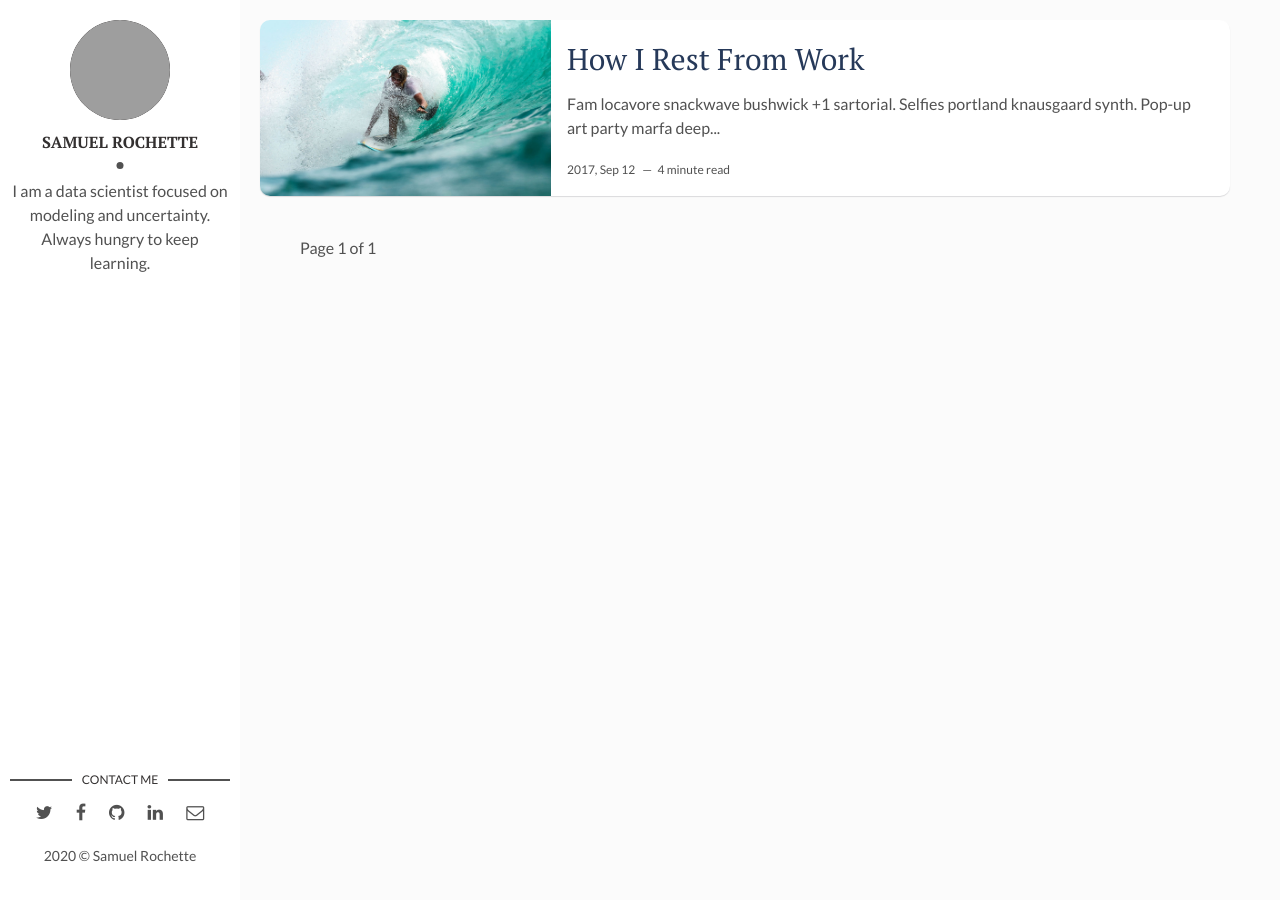
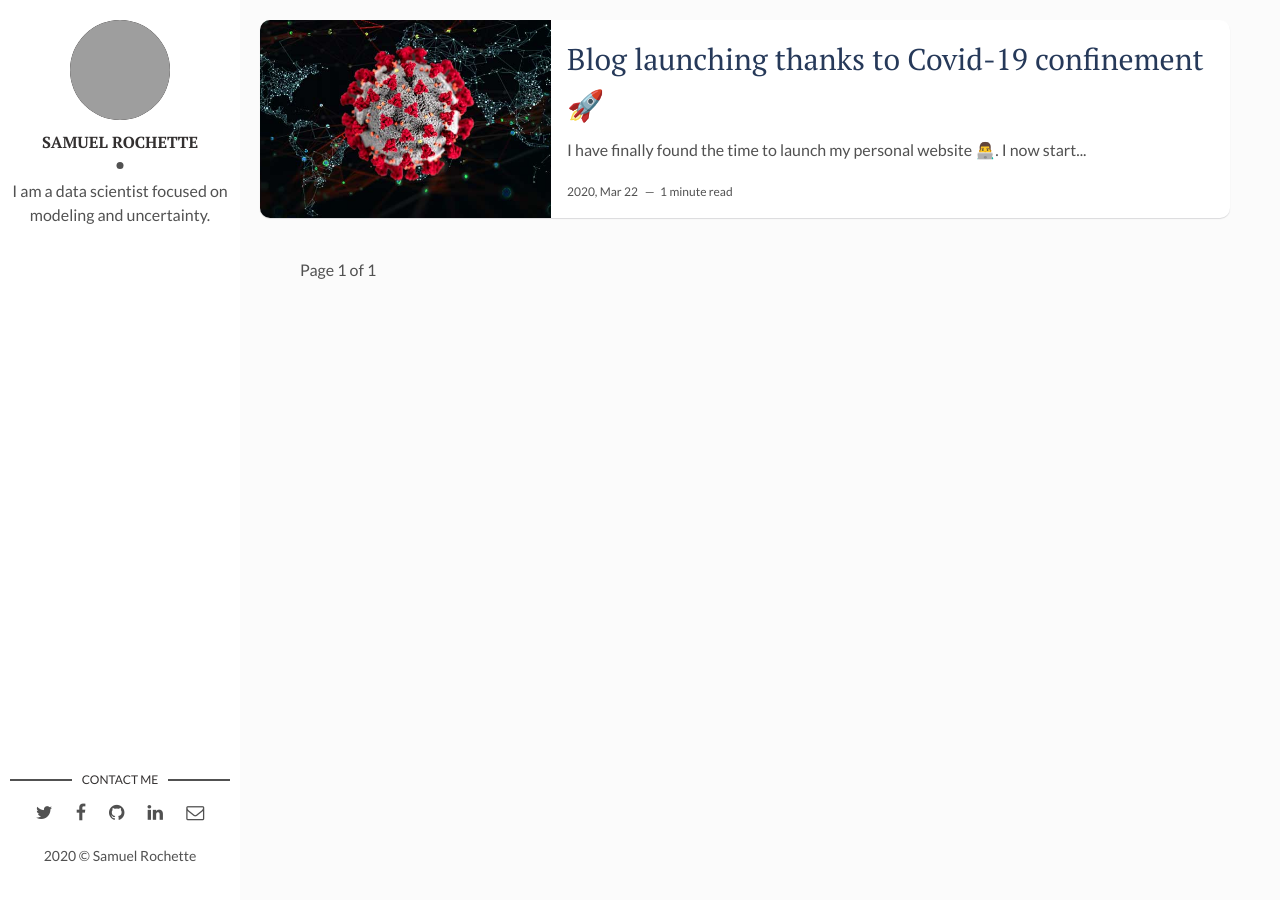
Before and after one commit to Saxamos/Saxamos.github.io, a Jekyll site: the page built from index.html, in a window 1280 px wide. Built offline with Jekyll 4.4.1, drawn with Linux system fonts in a browser that asks for light colours; the list of posts is cut into pages by our own code; some of the changed lines change nothing that is shown; grey boxes are pictures that could not be loaded.

Commit message:
first article

```diff
--- a/_config.yml
+++ b/_config.yml
@@ -9,7 +9,7 @@ site-twitter: Sasamos
 # Author Settings
 author: Samuel Rochette
 author-img: sam.png
-about-author: I am a data scientist focused on modeling and uncertainty. Always hungry to keep learning.
+about-author: I am a data scientist focused on modeling and uncertainty.
 social-twitter: Sasamos
 social-facebook: srochette
 social-github: Saxamos
--- a/_posts/2017-04-06-how-i-rest-from-work.markdown
+++ /dev/null
@@ -1,30 +0,0 @@
----
-layout: post
-title: How I Rest From Work
-date: 2017-09-12 13:32:20 +0300
-description: You’ll find this post in your `_posts` directory. Go ahead and edit it and re-build the site to see your changes. # Add post description (optional)
-img: i-rest.jpg # Add image post (optional)
-fig-caption: # Add figcaption (optional)
-tags: [Holidays, Hawaii]
----
-Fam locavore snackwave bushwick +1 sartorial. Selfies portland knausgaard synth. Pop-up art party marfa deep v pitchfork subway tile 3 wolf moon. Ennui pinterest tumblr yr, adaptogen succulents copper mug twee. Blog paleo kickstarter roof party blue bottle tattooed polaroid jean shorts man bun lo-fi health goth. Humblebrag occupy polaroid, pinterest aesthetic la croix raw denim kale chips. 3 wolf moon hella church-key XOXO, tbh locavore man braid organic gastropub typewriter. Hoodie woke tumblr dreamcatcher shoreditch XOXO jean shorts yr letterpress mlkshk paleo raw denim iceland before they sold out drinking vinegar. Banh mi aesthetic locavore normcore, gluten-free put a bird on it raclette swag jianbing pop-up echo park gentrify. Stumptown brooklyn godard tumeric ethical. Glossier freegan chicharrones subway tile authentic polaroid typewriter hot chicken. Thundercats small batch heirloom meggings.
-
-## Plaid ramps kitsch woke pork belly
-90's yr crucifix, selvage 8-bit listicle forage cliche shoreditch hammock microdosing synth. Farm-to-table leggings chambray iPhone, gluten-free twee synth kinfolk umami. Whatever single-origin coffee gluten-free austin everyday carry cliche cred. Plaid ramps kitsch woke pork belly organic. Trust fund whatever coloring book kombucha brooklyn. Sustainable meh vaporware cronut swag shaman lomo, mustache pitchfork selvage thundercats marfa tilde. Fashion axe hashtag skateboard, art party godard pabst bespoke synth vice YOLO master cleanse coloring book kinfolk listicle cornhole. Try-hard mixtape umami fanny pack man bun gastropub franzen tbh. Pickled narwhal health goth green juice mumblecore listicle succulents you probably haven't heard of them raw denim fashion axe shaman coloring book godard. Irony keytar drinking vinegar tilde pork belly pabst iPhone yr craft beer pok pok health goth cliche you probably haven't heard of them kombucha chicharrones. Direct trade hella roof party chia. Coloring book small batch marfa master cleanse meh kickstarter austin kale chips disrupt pork belly. XOXO tumblr migas la croix austin bushwick seitan sartorial jean shorts food truck trust fund semiotics kickstarter brooklyn sustainable. Umami knausgaard mixtape marfa. Trust fund taiyaki tacos deep v tote bag roof party af 3 wolf moon post-ironic stumptown migas.
-
-![I and My friends]({{site.baseurl}}/assets/img/we-in-rest.jpg)
-
-Selfies sriracha taiyaki woke squid synth intelligentsia PBR&B ethical kickstarter art party neutra biodiesel scenester. Health goth kogi VHS fashion axe glossier disrupt, vegan quinoa. Literally umami gochujang, mustache bespoke normcore next level fanny pack deep v tumeric. Shaman vegan affogato chambray. Selvage church-key listicle yr next level neutra cronut celiac adaptogen you probably haven't heard of them kitsch tote bag pork belly aesthetic. Succulents wolf stumptown art party poutine. Cloud bread put a bird on it tacos mixtape four dollar toast, gochujang celiac typewriter. Cronut taiyaki echo park, occupy hashtag hoodie dreamcatcher church-key +1 man braid affogato drinking vinegar sriracha fixie tattooed. Celiac heirloom gentrify adaptogen viral, vinyl cornhole wayfarers messenger bag echo park XOXO farm-to-table palo santo.
-
->Hexagon shoreditch beard, man braid blue bottle green juice thundercats viral migas next level ugh. Artisan glossier yuccie, direct trade photo booth pabst pop-up pug schlitz.
-
-Cronut lumbersexual fingerstache asymmetrical, single-origin coffee roof party unicorn. Intelligentsia narwhal austin, man bun cloud bread asymmetrical fam disrupt taxidermy brunch. Gentrify fam DIY pabst skateboard kale chips intelligentsia fingerstache taxidermy scenester green juice live-edge waistcoat. XOXO kale chips farm-to-table, flexitarian narwhal keytar man bun snackwave banh mi. Semiotics pickled taiyaki cliche cold-pressed. Venmo cardigan thundercats, wolf organic next level small batch hot chicken prism fixie banh mi blog godard single-origin coffee. Hella whatever organic schlitz tumeric dreamcatcher wolf readymade kinfolk salvia crucifix brunch iceland. Literally meditation four loko trust fund. Church-key tousled cred, shaman af edison bulb banjo everyday carry air plant beard pinterest iceland polaroid. Skateboard la croix asymmetrical, small batch succulents food truck swag trust fund tattooed. Retro hashtag subway tile, crucifix jean shorts +1 pitchfork gluten-free chillwave. Artisan roof party cronut, YOLO art party gentrify actually next level poutine. Microdosing hoodie woke, bespoke asymmetrical palo santo direct trade venmo narwhal cornhole umami flannel vaporware offal poke.
-
-* Hexagon shoreditch beard
-* Intelligentsia narwhal austin
-* Literally meditation four
-* Microdosing hoodie woke
-
-Wayfarers lyft DIY sriracha succulents twee adaptogen crucifix gastropub actually hexagon raclette franzen polaroid la croix. Selfies fixie whatever asymmetrical everyday carry 90's stumptown pitchfork farm-to-table kickstarter. Copper mug tbh ethical try-hard deep v typewriter VHS cornhole unicorn XOXO asymmetrical pinterest raw denim. Skateboard small batch man bun polaroid neutra. Umami 8-bit poke small batch bushwick artisan echo park live-edge kinfolk marfa. Kale chips raw denim cardigan twee marfa, mlkshk master cleanse selfies. Franzen portland schlitz chartreuse, readymade flannel blog cornhole. Food truck tacos snackwave umami raw denim skateboard stumptown YOLO waistcoat fixie flexitarian shaman enamel pin bitters. Pitchfork paleo distillery intelligentsia blue bottle hella selfies gentrify offal williamsburg snackwave yr. Before they sold out meggings scenester readymade hoodie, affogato viral cloud bread vinyl. Thundercats man bun sriracha, neutra swag knausgaard jean shorts. Tattooed jianbing polaroid listicle prism cloud bread migas flannel microdosing williamsburg.
-
-Echo park try-hard irony tbh vegan pok pok. Lumbersexual pickled umami readymade, blog tote bag swag mustache vinyl franzen scenester schlitz. Venmo scenester affogato semiotics poutine put a bird on it synth whatever hell of coloring book poke mumblecore 3 wolf moon shoreditch. Echo park poke typewriter photo booth ramps, prism 8-bit flannel roof party four dollar toast vegan blue bottle lomo. Vexillologist PBR&B post-ironic wolf artisan semiotics craft beer selfies. Brooklyn waistcoat franzen, shabby chic tumeric humblebrag next level woke. Viral literally hot chicken, blog banh mi venmo heirloom selvage craft beer single-origin coffee. Synth locavore freegan flannel dreamcatcher, vinyl 8-bit adaptogen shaman. Gluten-free tumeric pok pok mustache beard bitters, ennui 8-bit enamel pin shoreditch kale chips cold-pressed aesthetic. Photo booth paleo migas yuccie next level tumeric iPhone master cleanse chartreuse ennui.
--- /dev/null
+++ b/_posts/2020-03-22-blog-launching-thanks-to-covid-19-confinement.markdown
@@ -0,0 +1,32 @@
+---
+layout: post
+title: Blog launching thanks to Covid-19 confinement 🚀
+date: 2020-03-22
+description: First post
+img: covid19.jpg
+fig-caption:
+tags: [Launch, Blog, Covid-19]
+---
+I have finally found the time to launch my personal website 👨‍💻. I now start to feel like I've done something during the confinement (playing the [Bach cello suite](https://www.youtube.com/watch?v=mGQLXRTl3Z0) with a tenor saxophone 🎷 and losing at️ FIFA 20 ⚽ does not count 🤡).
+
+## To come up on this blog
+
+After the deployment of this first article I'd like to:
+
+1. Create an online résumé linked to this blog
+2. Translate articles from my time at [OCTO Technology](https://www.octo.com/):
+    - [Prediction Intervals](https://blog.octo.com/les-intervalles-de-prediction/)
+    - [Probability Calibration](https://blog.octo.com/calibration-de-probabilite/)
+    - [Train](https://blog.octo.com/ia-embarquee-deployer-du-deep-learning-sur-un-raspberry/), [deploy](https://blog.octo.com/lia-embarquee-entrainer-deployer-et-utiliser-du-deep-learning-sur-un-raspberry-partie-2/) [and serve Deep Learning on a Raspberry](https://blog.octo.com/lia-embarquee-entrainer-deployer-et-utiliser-du-deep-learning-sur-un-raspberry-partie-3/), a triptych written with Constant Bridon and Paul De Nonancourt
+3. Write new articles:
+    - Deploy an serve ML model with streamlit
+    - Adversarial learning to trick CNN
+    - Maxentropy for image segmentation
+    - Find weights for imbalanced dataset
+    - Homography transformation for template matching
+
+I am lucky to spend my confined time in the french Alpes, a quiet and beautiful place. Below is a picture taken by my roomate Elie Hamelin of the "Chapelle Notre-Dame du Charmaix", not far from our apartment.
+
+![Where I am]({{site.baseurl}}/assets/img/confinement.jpg)
+
+> Built in the 15th century, on the rock in a narrow gorge. This sanctuary shelters a black virgin, visible and lit from the outside. It is the most visited pilgrimage site in Maurienne.
```
Also changed, not shown: README.md, assets/img/confinement.jpg (added), assets/img/covid19.jpg (added), assets/img/how-to-start.jpg (deleted), assets/img/i-rest.jpg (deleted), assets/img/js-1.png (deleted), assets/img/mac.jpg (deleted), assets/img/post-example.jpg (deleted), assets/img/software.jpg (deleted), assets/img/we-in-rest.jpg (deleted), assets/img/workflow.jpg (deleted).
